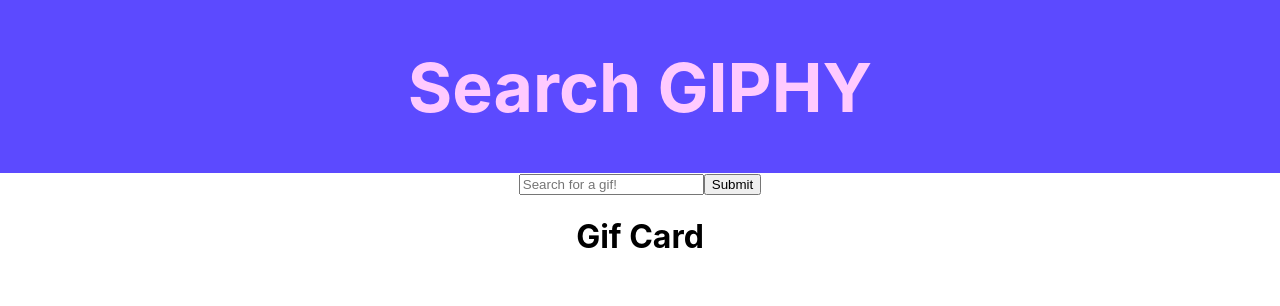
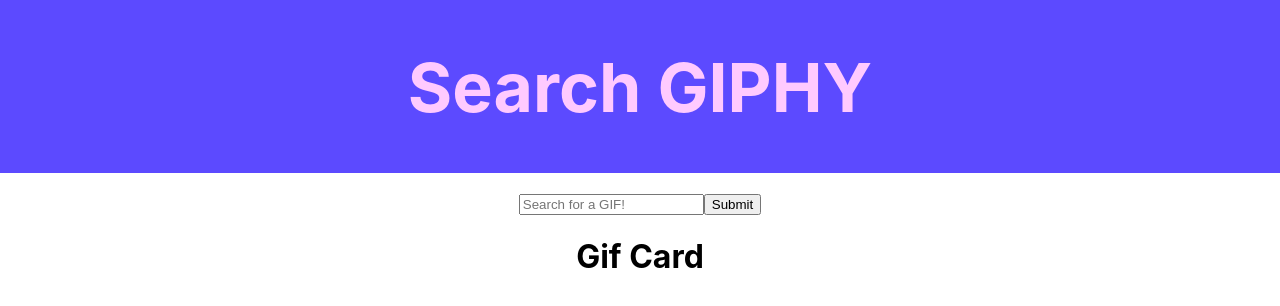
Before and after one commit to smilteval/Assignment-7, a React (Create React App) app: page / in a window 1280 px wide. Shown: the top 306 px of the page. Built offline with nearby package versions, Linux system fonts and the light colour scheme.

Commit message:
updated spacing between header and input

```diff
--- a/src/App.css
+++ b/src/App.css
@@ -12,8 +12,13 @@
     animation: App-logo-spin infinite 20s linear;
   }
 }
+.SearchField{
+  /* text box to search */
+padding-top: 20px;
+}
 
 .App-header {
+  /* Header where it says search GIPHY */
   background-color: #5c4aff;
   min-height: 10vh;
   display: flex;
--- a/src/App.js
+++ b/src/App.js
@@ -10,9 +10,9 @@
       <h1>Search GIPHY </h1>
       </div>
 
-      <div className="SearchField">
-      <SearchField/>
-      </div>
+        <div className="SearchField">
+          <SearchField/>
+        </div>
       <GifCard/>
     </div>
   );
--- a/src/components/SearchField.js
+++ b/src/components/SearchField.js
@@ -9,7 +9,7 @@
                     <input
                         type="text"
                         name="searchInput"
-                        placeholder="Search for a gif!"
+                        placeholder="Search for a GIF!"
                     >
                     </input>
                     <input
```
Also changed, not shown: 1 other file (tests, documents, lock files or other folders).
